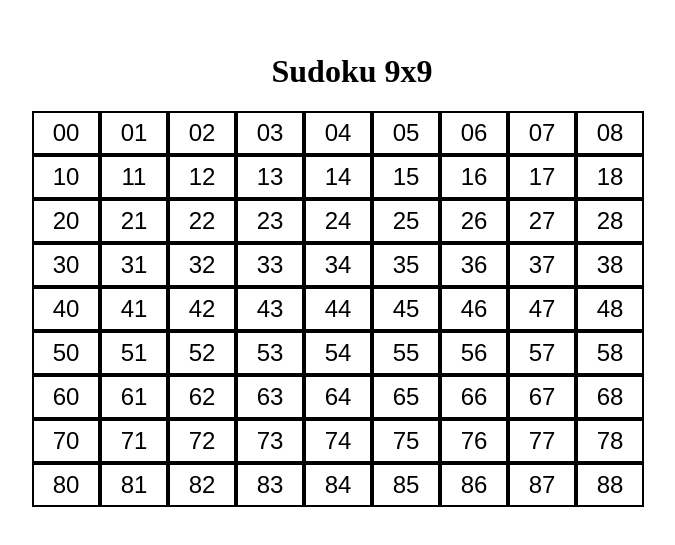
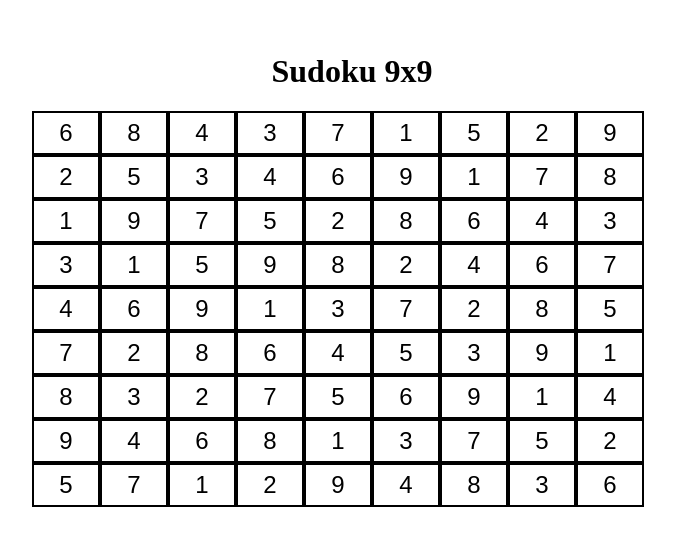
Before and after one commit to ommegamind/Sudoku, a React (Vite) app in the folder client/: page / in a window 1280 px wide. Shown: the part 129-674 px from the top of the page, without its empty margins (288-963 px from the left). Built offline with nearby package versions, Linux system fonts and the light colour scheme.

Commit message:
filled boards successfully generated

```diff
--- a/client/src/components/SudokuNine.jsx
+++ b/client/src/components/SudokuNine.jsx
@@ -1,20 +1,91 @@
 import "./styles/SudokuNineStyle.css"
 
 export const SudokuNine=()=>{
+
+    const shuffle=(arr)=>{
+        let i=arr.length-1
+        while(i>0){
+            let j = Math.floor(Math.random()*(i+1))
+            let temp=arr[j]
+            arr[j]=arr[i]
+            arr[i]=temp
+
+            i--;
+        }
+        return arr
+    }
+
+    const isValid =(board, row, col, num)=>{
+        for(let testCol=0; testCol<9; testCol++){
+            if(board[row][testCol]===num){
+                return false
+            }
+        }
+
+        for(let testRow=0; testRow<9; testRow++){
+            if(board[testRow][col]===num){
+                return false
+            }
+        }
+
+        const startRow=Math.floor(row/3)*3
+        const startCol=Math.floor(col/3)*3
+
+        for(let boxRow=startRow; boxRow<startRow+3;boxRow++){
+            for(let boxCol=startCol; boxCol<startCol+3;boxCol++){
+                if(board[boxRow][boxCol]===num){
+                    return false
+                }
+            }
+        }
+        return true
+    }
+
+    const fillBoard=(board)=>{
+        for(let row=0; row<9;row++){
+
+            for(let col=0; col<9; col++){
+
+                if(board[row][col]===0){
+
+                    const randomArray=shuffle([1,2,3,4,5,6,7,8,9])
+
+                    for(const num of randomArray){
+
+                        if(isValid(board, row, col, num)){
+                            board[row][col]=num
+
+                            if(fillBoard(board)){
+                            return true
+                            }
+
+                        }
+
+                        board[row][col]=0
+                    }
+                    return false
+                }
+            }
+        }
+        return true
+    }
+
 
     const boardElement=[]
     for(let i=1;i<10;i++){
         const row=[]
         for(let j=1;j<10;j++){
-            row.push("")
+            row.push(0)
         }
         boardElement.push(row)
     }
 
+    fillBoard(boardElement)
+
     const boardBoxes= boardElement.map((row, rIndex)=> row.map((num, cIndex)=>{
         return(<input key={`${rIndex}${cIndex}`}
                       className="box"
-                      value={`${rIndex}${cIndex}`}/>)
+                      value={`${num}`}/>)
     }))
 
 
```
